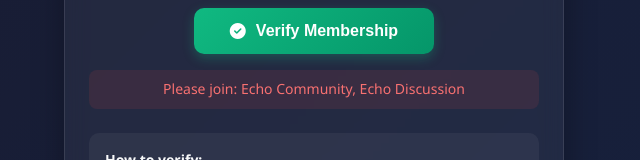
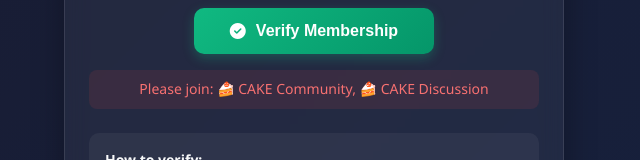
Before and after one commit to premiumdungeom/-CAKE, a website: page index.html in a window 1280 px wide. Shown: the part 761-921 px from the top of the page, without its empty margins (326-966 px from the left). Drawn offline with Linux system fonts and the light colour scheme; a script that the page names is missing.

Commit message:
Add files via upload

```diff
--- a/index.html
+++ b/index.html
@@ -388,7 +388,7 @@
           </button>
 
           <div id="status-message" class="status-message status-error">
-            Please join: Echo Community, Echo Discussion
+            Please join: 🍰 CAKE Community, 🍰 CAKE Discussion
           </div>
         </div>
 
```
